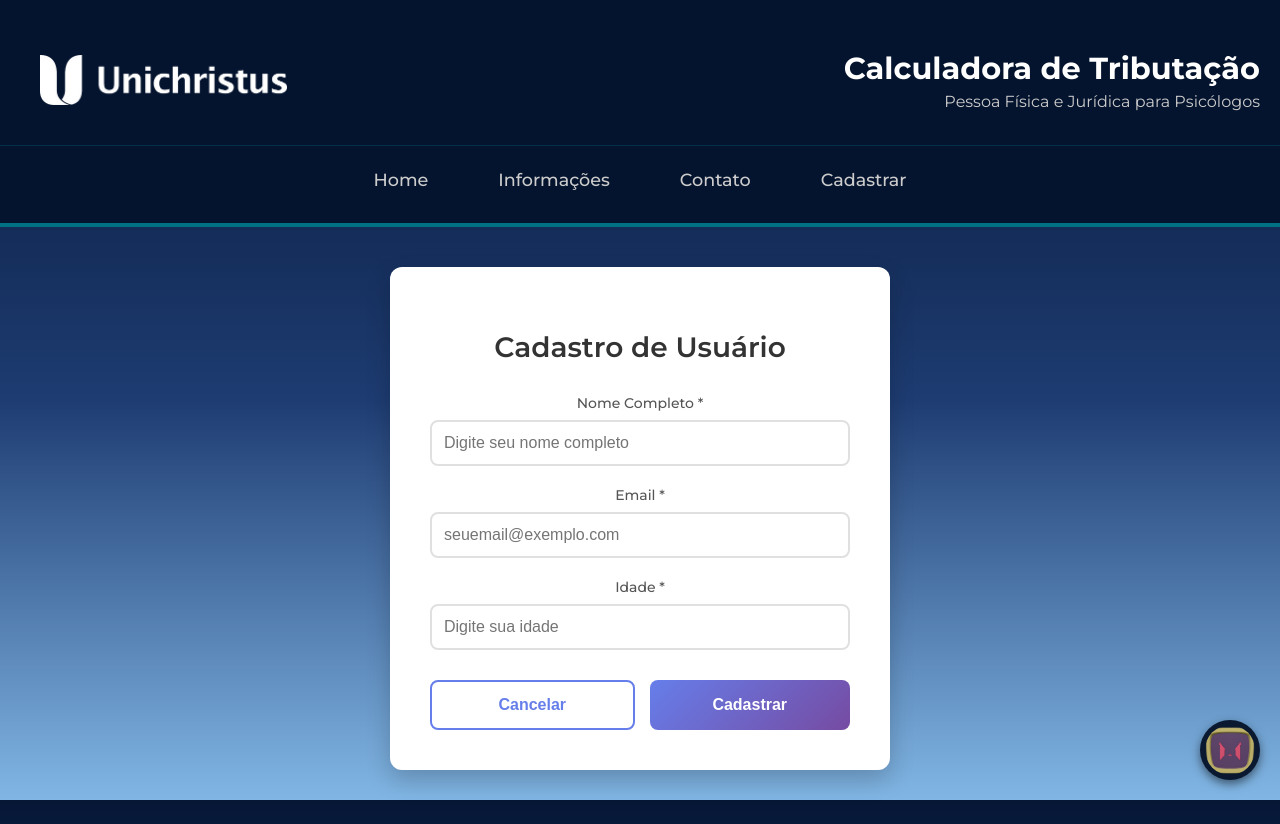
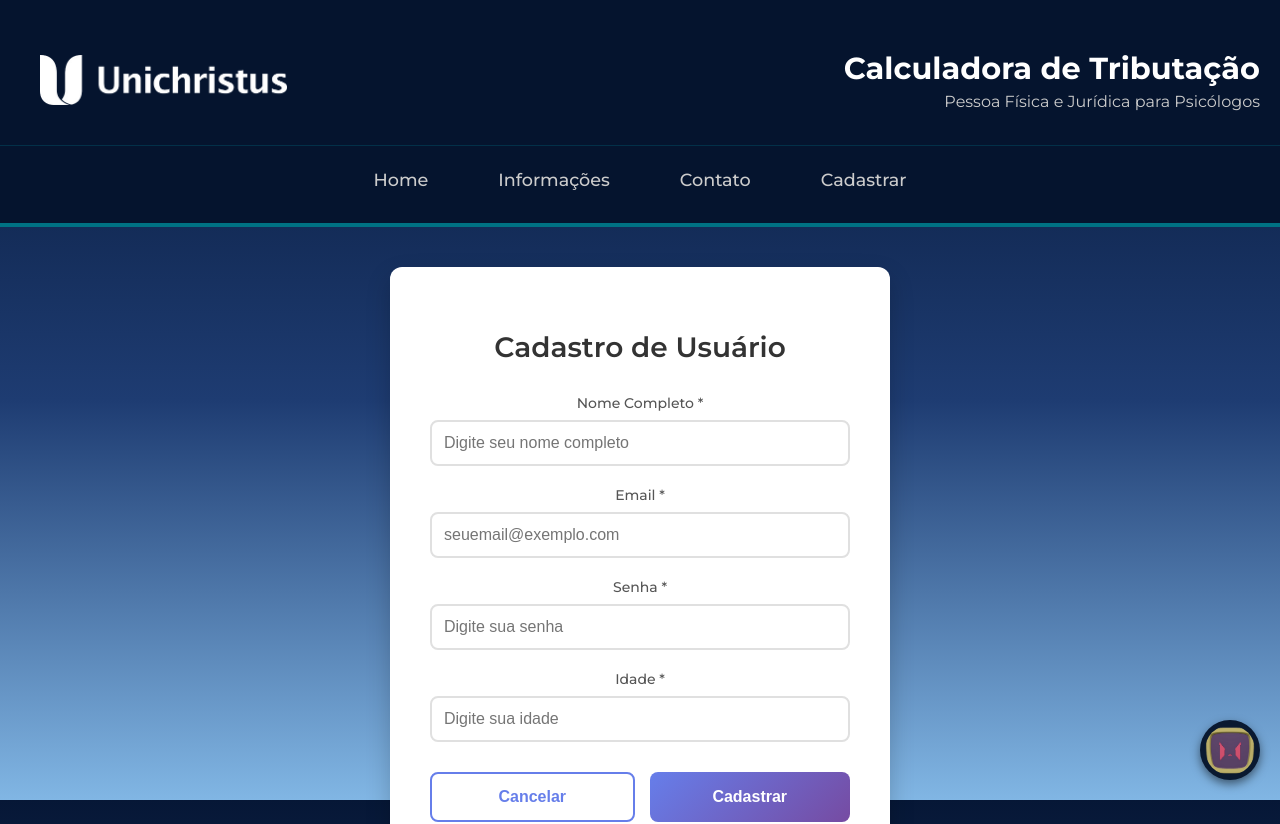
Before and after one commit to Kittymori/Projeto_React_CMJS, a React (Vite) app in the folder projeto-react/: page /cadastro in a window 1280 px wide. Shown: the top 824 px of the page. Built offline with nearby package versions, Linux system fonts and the light colour scheme; the HTML template or start-up script is replaced by a standard one.

Commit message:
feat: integracao

```diff
--- a/projeto-react/src/App.jsx
+++ b/projeto-react/src/App.jsx
@@ -35,8 +35,8 @@ const getBackendBaseUrl = () => {
 
 const API_BASE_URL = getBackendBaseUrl();
 const API_CALCULO_ENDPOINT = `${API_BASE_URL}/calculo/simular`;
-const API_EMAIL_ENDPOINT = `${API_BASE_URL}/email/enviar`;
-const API_CONTATO_ENDPOINT = `${API_BASE_URL}/contato/enviar`;
+const API_EMAIL_ENDPOINT = `${API_BASE_URL}/email/resultado`;
+const API_CONTATO_ENDPOINT = `${API_BASE_URL}/email/contato`;
 
 
 function App() {
--- a/projeto-react/src/components/cadastro/CadastroUsuario.jsx
+++ b/projeto-react/src/components/cadastro/CadastroUsuario.jsx
@@ -1,12 +1,14 @@
 import React, { useState } from 'react';
 import { useNavigate } from 'react-router-dom';
+import axios from 'axios';
 
 const CadastroUsuario = () => {
     const navigate = useNavigate();
     const [formData, setFormData] = useState({
         nome: '',
         email: '',
-        idade: ''
+        idade: '',
+        senha: ''
     });
     const [errors, setErrors] = useState({});
     const [isSubmitting, setIsSubmitting] = useState(false);
@@ -52,6 +54,13 @@ const CadastroUsuario = () => {
             newErrors.idade = 'Idade inválida';
         }
 
+        // Validação da senha
+        if (!formData.senha.trim()) {
+            newErrors.senha = 'Senha é obrigatória';
+        } else if (formData.senha.length < 6) {
+            newErrors.senha = 'A senha deve ter pelo menos 6 caracteres';
+        }
+
         setErrors(newErrors);
         return Object.keys(newErrors).length === 0;
     };
@@ -66,9 +75,30 @@ const CadastroUsuario = () => {
         setIsSubmitting(true);
 
         try {
-            // Simular uma chamada à API
-            await new Promise(resolve => setTimeout(resolve, 1000));
-            localStorage.setItem('usuario', JSON.stringify(formData));
+            const payload = {
+                name: formData.nome,
+                email: formData.email,
+                password: formData.senha
+            };
+            const response = await fetch("http://localhost:3000/auth/register", {
+                method: "POST",
+                headers: {
+                    "Content-Type": "application/json"
+                },
+                body: JSON.stringify(payload)
+            });
+
+            if (!response.ok) {
+                const errorData = await response.json();
+                setErrors({ submit: errorData.message || "Erro ao realizar cadastro." });
+                return;
+            }
+
+            const result = await response.json();
+
+            // Ex: salvar token, usuário, ou simplesmente redirecionar
+            // localStorage.setItem('token', result.token);
+
             navigate('/');
         } catch (error) {
             console.error('Erro ao cadastrar usuário:', error);
@@ -207,6 +237,54 @@ const CadastroUsuario = () => {
                         )}
                     </div>
 
+                    <div style={{ marginBottom: '20px' }}>
+                        <label style={{
+                            display: 'block',
+                            marginBottom: '8px',
+                            color: '#555',
+                            fontWeight: '500',
+                            fontSize: '14px'
+                        }}>
+                            Senha *
+                        </label>
+                        <input
+                            type="password"
+                            name="senha"
+                            value={formData.senha}
+                            onChange={handleChange}
+                            placeholder="Digite sua senha"
+                            style={{
+                                width: '100%',
+                                padding: '12px',
+                                border: errors.senha ? '2px solid #e74c3c' : '2px solid #e0e0e0',
+                                borderRadius: '8px',
+                                fontSize: '16px',
+                                transition: 'border-color 0.3s',
+                                outline: 'none',
+                                boxSizing: 'border-box'
+                            }}
+                            onFocus={(e) => {
+                                if (!errors.senha) {
+                                    e.target.style.borderColor = '#667eea';
+                                }
+                            }}
+                            onBlur={(e) => {
+                                if (!errors.senha) {
+                                    e.target.style.borderColor = '#e0e0e0';
+                                }
+                            }}
+                        />
+                        {errors.senha && (
+                            <span style={{
+                                color: '#e74c3c',
+                                fontSize: '12px',
+                                marginTop: '5px',
+                                display: 'block'
+                            }}>
+                            {errors.senha}
+                        </span>)}
+                    </div>
+
                     <div style={{ marginBottom: '30px' }}>
                         <label style={{
                             display: 'block',
```
